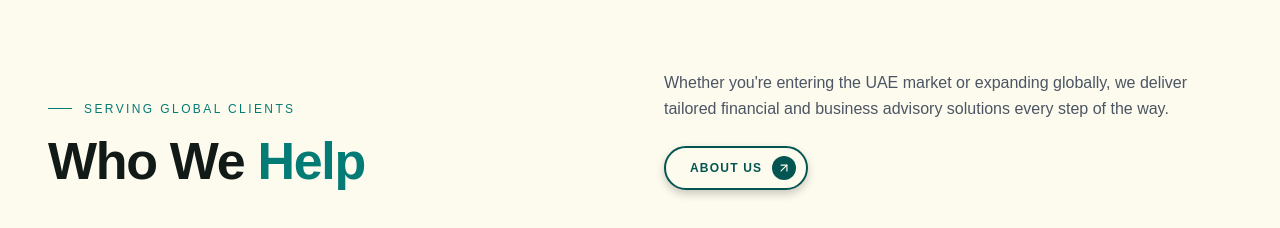
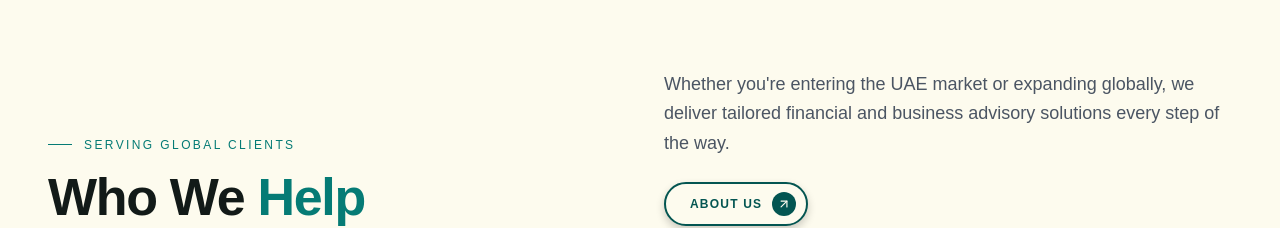
Before and after one commit to PrinceKhimani78/ultronnew, a Next.js app: page / in a window 1280 px wide. Shown: the part 722-950 px from the top of the page. Built offline with nearby package versions, Linux system fonts and the light colour scheme; no server answers; a web font is replaced by a local one.

Commit message:
Fix: Update Who We Help description text font size from 16px to 18px

```diff
--- a/src/components/home/who-we-help/WhoWeHelp.tsx
+++ b/src/components/home/who-we-help/WhoWeHelp.tsx
@@ -37,7 +37,7 @@ export function WhoWeHelpSection() {
           </div>
 
           <div className="lg:col-span-6">
-            <p className="text-ink-muted max-w-xl text-base leading-relaxed">
+            <p className="text-ink-muted max-w-xl text-[18px] leading-relaxed">
               {WHO_WE_HELP_HEADER.body}
             </p>
             <div className="mt-6">
```
